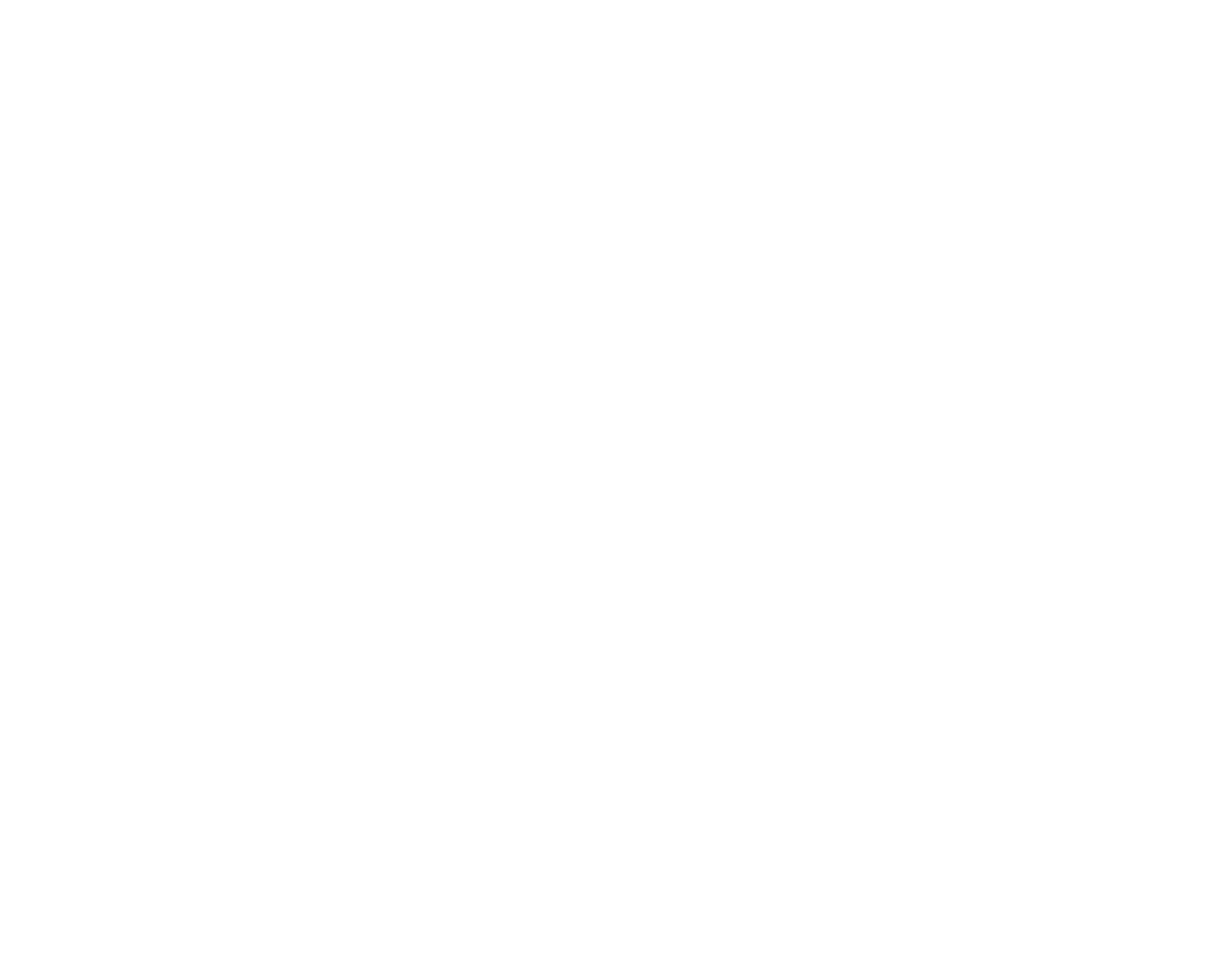
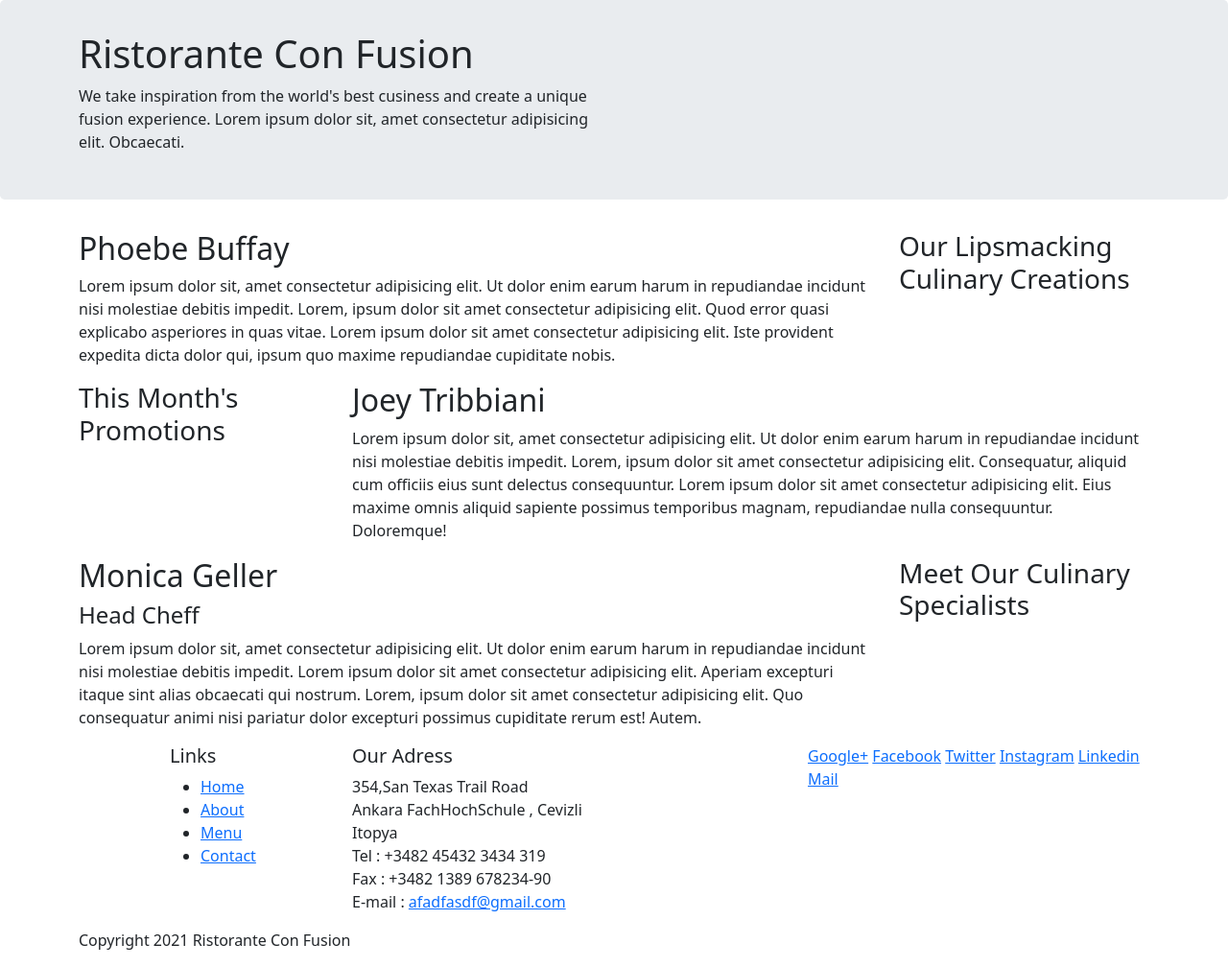
Before and after one commit to anilduyguc/Ristorante-Con-Fusion, a website: page index.html in a window 1280 px wide. Shown: the whole page at 96% size. Before the commit the page ends 800 px from the top, so only its background shows below. Drawn offline with nearby package versions, Linux system fonts and the light colour scheme.

Commit message:
third commit

```diff
--- a/index.html
+++ b/index.html
@@ -8,16 +8,118 @@
     <link href="https://cdn.jsdelivr.net/npm/bootstrap@5.0.2/dist/css/bootstrap.min.css" rel="stylesheet"
         integrity="sha384-EVSTQN3/azprG1Anm3QDgpJLIm9Nao0Yz1ztcQTwFspd3yD65VohhpuuCOmLASjC" crossorigin="anonymous">
     <title>Ristorante Con Fusion</title>
+    <style>
+        .jumbotron {
+            padding: 2rem 1rem;
+            margin-bottom: 2rem;
+            background-color: #e9ecef;
+            border-radius: .3rem;
+        }
+    </style>
 </head>
 
 <body>
-    <head>
-        <div>
-            <div>
-
+    <header class="jumbotron">
+        <div class="container">
+            <div class="row">
+                <div class="col-12 col-sm-6">
+                    <h1>Ristorante Con Fusion</h1>
+                    <p>We take inspiration from the world's best cusiness and create a unique fusion experience. Lorem
+                        ipsum dolor sit, amet consectetur adipisicing elit. Obcaecati.</p>
+                </div class="col-12 col-sm">
+                <div>
+                </div>
             </div>
         </div>
-    </head>
+    </header>
+
+    <div class="container">
+        <div class="row">
+            <div class="col-12 col-sm-4 order-sm-last col-md-3">
+                <h3>Our Lipsmacking Culinary Creations</h3>
+            </div>
+            <div class="col col-sm order-sm-first col-md">
+                <h2>Phoebe Buffay</h2>
+                <p>Lorem ipsum dolor sit, amet consectetur adipisicing elit. Ut dolor enim earum harum in repudiandae
+                    incidunt nisi molestiae debitis impedit. Lorem, ipsum dolor sit amet consectetur adipisicing elit.
+                    Quod error quasi explicabo asperiores in quas vitae. Lorem ipsum dolor sit amet consectetur
+                    adipisicing elit. Iste provident expedita dicta dolor qui, ipsum quo maxime repudiandae cupiditate
+                    nobis.</p>
+            </div>
+        </div>
+
+        <div class="row">
+            <div class="col-12 col-sm-4 col-md-3">
+                <h3>This Month's Promotions</h3>
+            </div>
+            <div class="col col-sm col-md">
+                <h2>Joey Tribbiani</h2>
+                <p>Lorem ipsum dolor sit, amet consectetur adipisicing elit. Ut dolor enim earum harum in repudiandae
+                    incidunt nisi molestiae debitis impedit. Lorem, ipsum dolor sit amet consectetur adipisicing elit.
+                    Consequatur, aliquid cum officiis eius sunt delectus consequuntur. Lorem ipsum dolor sit amet
+                    consectetur adipisicing elit. Eius maxime omnis aliquid sapiente possimus temporibus magnam,
+                    repudiandae nulla consequuntur. Doloremque!</p>
+            </div>
+        </div>
+
+        <div class="row">
+            <div class="col-12 col-sm-4 order-sm-last col-md-3">
+                <h3>Meet Our Culinary Specialists</h3>
+            </div>
+            <div class="col col-sm order-sm-first col-md">
+                <h2>Monica Geller</h2>
+                <h4>Head Cheff</h4>
+                <p>Lorem ipsum dolor sit, amet consectetur adipisicing elit. Ut dolor enim earum harum in repudiandae
+                    incidunt nisi molestiae debitis impedit. Lorem ipsum dolor sit amet consectetur adipisicing elit.
+                    Aperiam excepturi itaque sint alias obcaecati qui nostrum. Lorem, ipsum dolor sit amet consectetur
+                    adipisicing elit. Quo consequatur animi nisi pariatur dolor excepturi possimus cupiditate rerum est!
+                    Autem.</p>
+            </div>
+        </div>
+    </div>
+
+    <footer>
+        <div class="container">
+            <div class="row">
+                <div class="col-4 offset-1 col-sm-2">
+                    <h5>Links</h5>
+                    <ul>
+                        <li><a href="#">Home</a></li>
+                        <li><a href="#">About</a></li>
+                        <li><a href="#">Menu</a></li>
+                        <li><a href="#">Contact</a></li>
+                    </ul>
+                </div>
+                <div class="col-7 col-sm-5">
+                    <h5>Our Adress</h5>
+                    <address>
+                        354,San Texas Trail Road <br>
+                        Ankara FachHochSchule , Cevizli <br>
+                        Itopya <br>
+                        Tel : +3482 45432 3434 319 <br>
+                        Fax : +3482 1389 678234-90 <br>
+                        E-mail : <a href="#">afadfasdf@gmail.com</a>
+                    </address>
+                </div>
+                <div class="col-12 col-sm-4">
+                    <div>
+                        <a href="#">Google+</a>
+                        <a href="#">Facebook</a>
+                        <a href="#">Twitter</a>
+                        <a href="#">Instagram</a>
+                        <a href="#">Linkedin</a>
+                        <a href="#">Mail</a>
+                    </div>
+                </div>
+            </div>
+            <div class="row">
+                <div class="col-auto">
+                    <p>Copyright 2021 Ristorante Con Fusion</p>
+                </div>
+            </div>
+        </div>
+    </footer>
+
 
     <script src="https://cdn.jsdelivr.net/npm/bootstrap@5.0.2/dist/js/bootstrap.bundle.min.js"
         integrity="sha384-MrcW6ZMFYlzcLA8Nl+NtUVF0sA7MsXsP1UyJoMp4YLEuNSfAP+JcXn/tWtIaxVXM"
```
